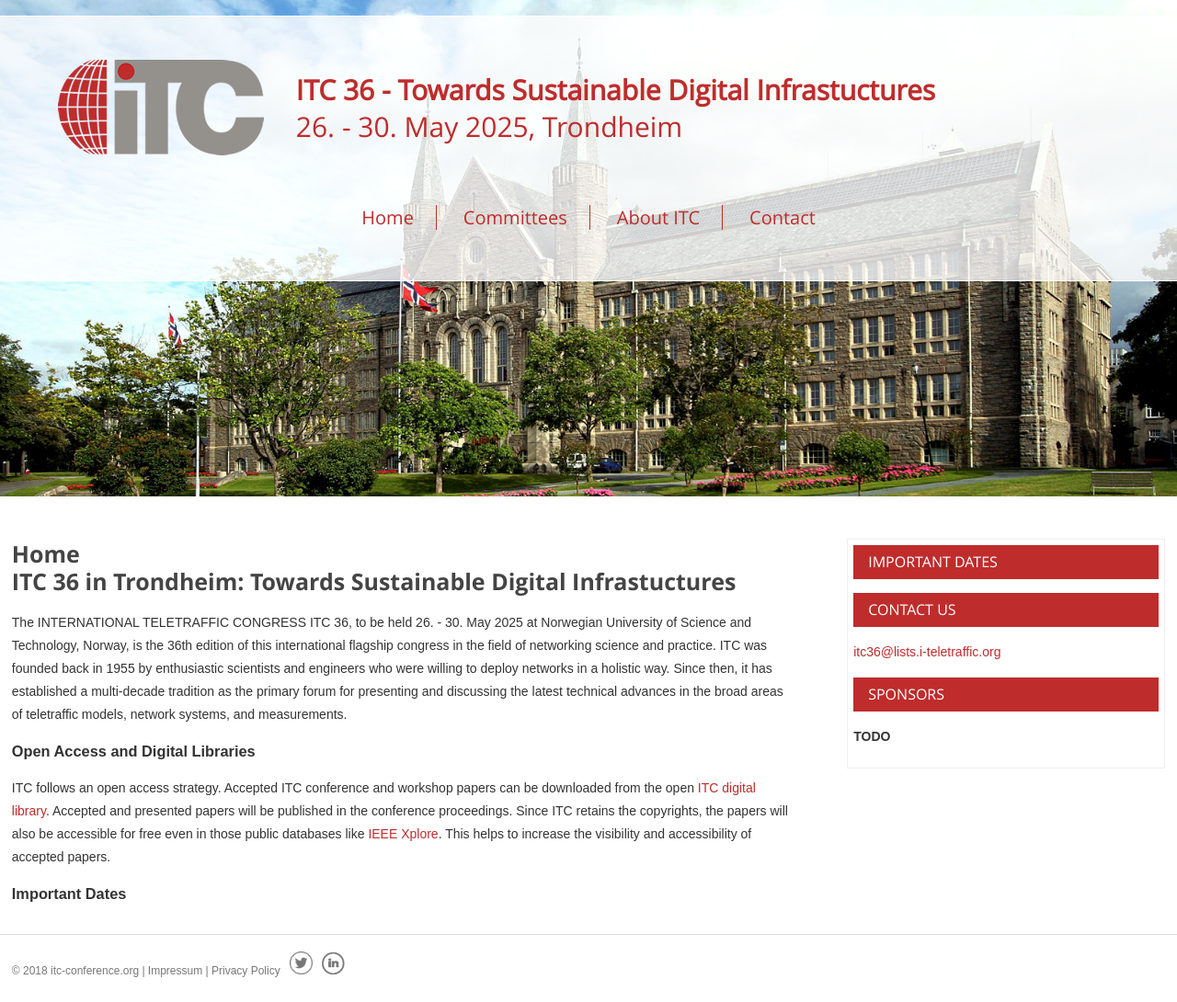
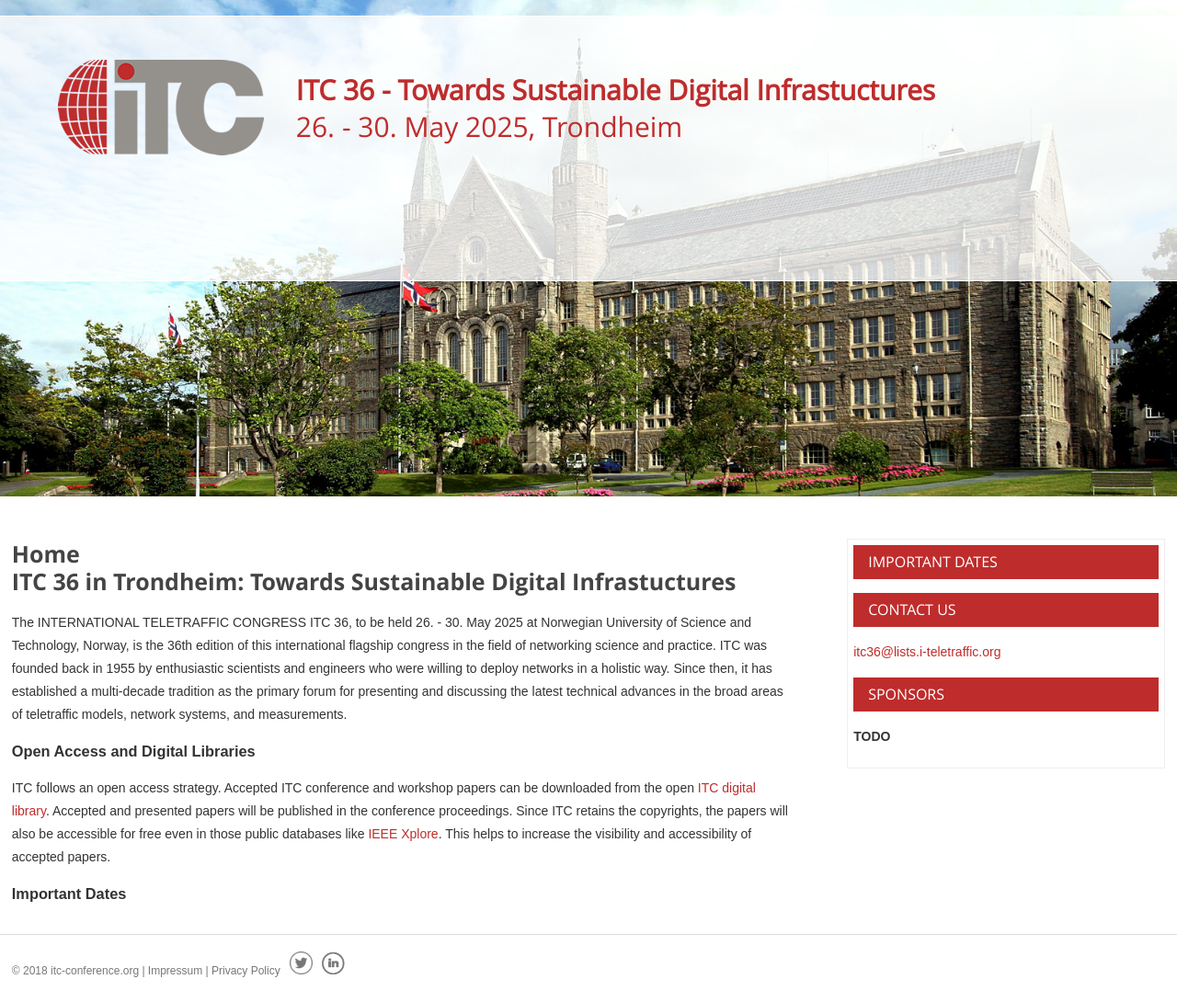
Before and after one commit to ohohlfeld/itc36, a Jekyll site: the page built from index.md, in a window 1280 px wide. Shown: the whole page at 92% size. Built offline with Jekyll 4.4.1, drawn with Linux system fonts in a browser that asks for light colours.

Commit message:
ugly hack

```diff
--- a/_layouts/default.html
+++ b/_layouts/default.html
@@ -39,7 +39,7 @@
                 </div>
 
                 <ul class="nav-collapse nav-collapse-0 closed" aria-hidden="false" style="-webkit-transition: max-height 284ms; transition: max-height 284ms; position: relative;">
-                    {% assign pages = site.pages | sort: "menu-index" | where:"menu","top-nav" %}
+                    {% assign pages = site.pages | sort: "menu-index" | where:"menu","top-nav2" %}
                     {% for p in pages %}
                     {% unless p.url contains 'page' %}
                     <li>
```
